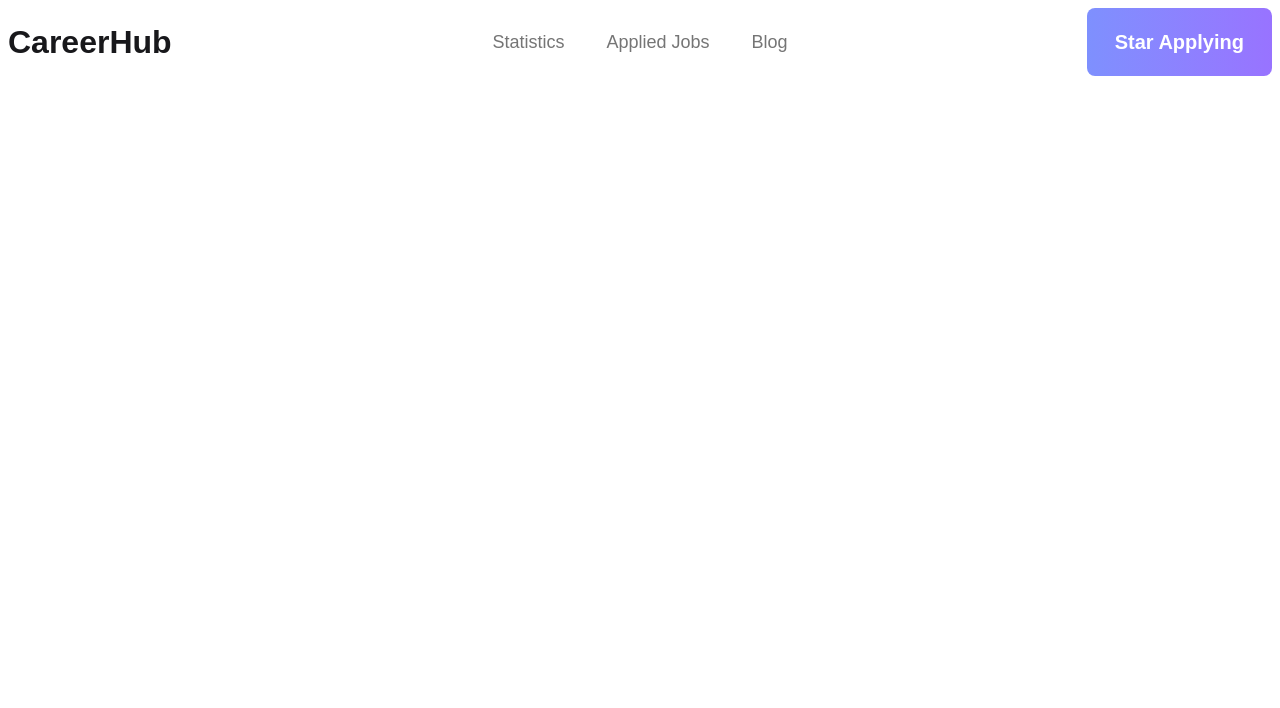
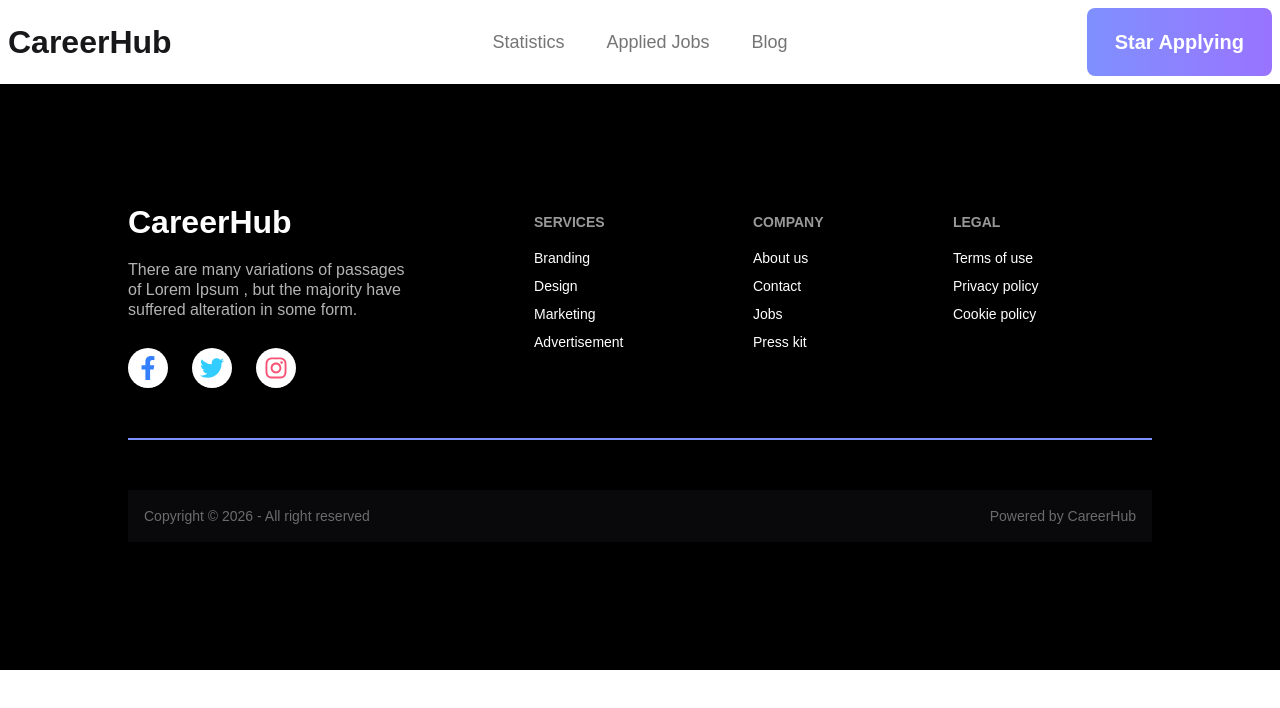
Before and after one commit to Sultana247/my-career-hub, a React (Vite) app: page / in a window 1280 px wide. Shown: the top 708 px of the page. Built offline with nearby package versions, Linux system fonts and the light colour scheme.

Commit message:
added footer

```diff
--- a/package.json
+++ b/package.json
@@ -13,6 +13,7 @@
     "@tailwindcss/vite": "^4.1.18",
     "react": "^19.2.0",
     "react-dom": "^19.2.0",
+    "react-icons": "^5.5.0",
     "react-router": "^7.11.0",
     "tailwindcss": "^4.1.18"
   },
--- a/src/components/Footer.jsx
+++ b/src/components/Footer.jsx
@@ -1,8 +1,61 @@
 import React from 'react';
+import { FaFacebookF, FaInstagram, FaTwitter} from "react-icons/fa";
+
 
 const Footer = () => {
     return (
-        <div>
+        <div className='bg-black'>
+            <footer className="text-white p-32 max-w-7xl mx-auto">
+                <div className='footer sm:footer-horizontal '>
+                    <aside>
+                        <h3 className='text-[32px] font-extrabold mb-5'>CareerHub</h3>
+                        <p className='text-[16px] text-[#FFFFFFB3] mb-5'>
+                        There are many variations of passages
+                        <br />
+                        of Lorem Ipsum , but the majority have
+                        <br />
+                        suffered alteration in some form.
+
+                        </p>
+                        <div className='flex gap-6'>
+                            <div className='rounded-full size-10 bg-white text-[#337FFF] flex justify-center items-center text-2xl'><FaFacebookF /></div>
+                            <div className='rounded-full size-10 bg-white  text-[#33CCFF] flex justify-center items-center text-2xl'><FaTwitter /></div>
+                            <div className='rounded-full size-10 bg-white text-[#F75274] flex justify-center items-center text-2xl'><FaInstagram /></div>
+
+                        </div>
+                    </aside>
+                    <nav>
+                        <h6 className="footer-title">Services</h6>
+                        <a className="link link-hover">Branding</a>
+                        <a className="link link-hover">Design</a>
+                        <a className="link link-hover">Marketing</a>
+                        <a className="link link-hover">Advertisement</a>
+                    </nav>
+                    <nav>
+                        <h6 className="footer-title">Company</h6>
+                        <a className="link link-hover">About us</a>
+                        <a className="link link-hover">Contact</a>
+                        <a className="link link-hover">Jobs</a>
+                        <a className="link link-hover">Press kit</a>
+                    </nav>
+                    <nav>
+                        <h6 className="footer-title">Legal</h6>
+                        <a className="link link-hover">Terms of use</a>
+                        <a className="link link-hover">Privacy policy</a>
+                        <a className="link link-hover">Cookie policy</a>
+                    </nav>
+                </div>
+                <div className='border text-[#7E90FE] mb-12.5 mt-12.5'></div>
+                <div className="footer sm:footer-horizontal bg-neutral items-center p-4 text-[#FFFFFF66]">
+                    <aside className="grid-flow-col items-center">
+
+                        <p>Copyright © {new Date().getFullYear()} - All right reserved</p>
+                    </aside>
+                    <nav className="grid-flow-col gap-4 md:place-self-center md:justify-self-end">
+                       <p>Powered by CareerHub</p>
+                    </nav>
+                </div>
+            </footer>
 
         </div>
     );
--- a/src/components/Header.jsx
+++ b/src/components/Header.jsx
@@ -5,7 +5,7 @@
 const Header = () => {
 
     return (
-        <div>
+        <div className='max-w-7xl mx-auto'>
             <div className="navbar  ">
                 <div className="navbar-start">
                     <div className="dropdown">
--- a/src/components/Root.jsx
+++ b/src/components/Root.jsx
@@ -5,7 +5,7 @@
 
 const Root = () => {
     return (
-        <div className='max-w-7xl mx-auto manrope-font'>
+        <div className=' manrope-font'>
             <Header></Header>
             <Outlet></Outlet>
             <Footer></Footer>
```
Also changed, not shown: 1 other file (tests, documents, lock files or other folders).
